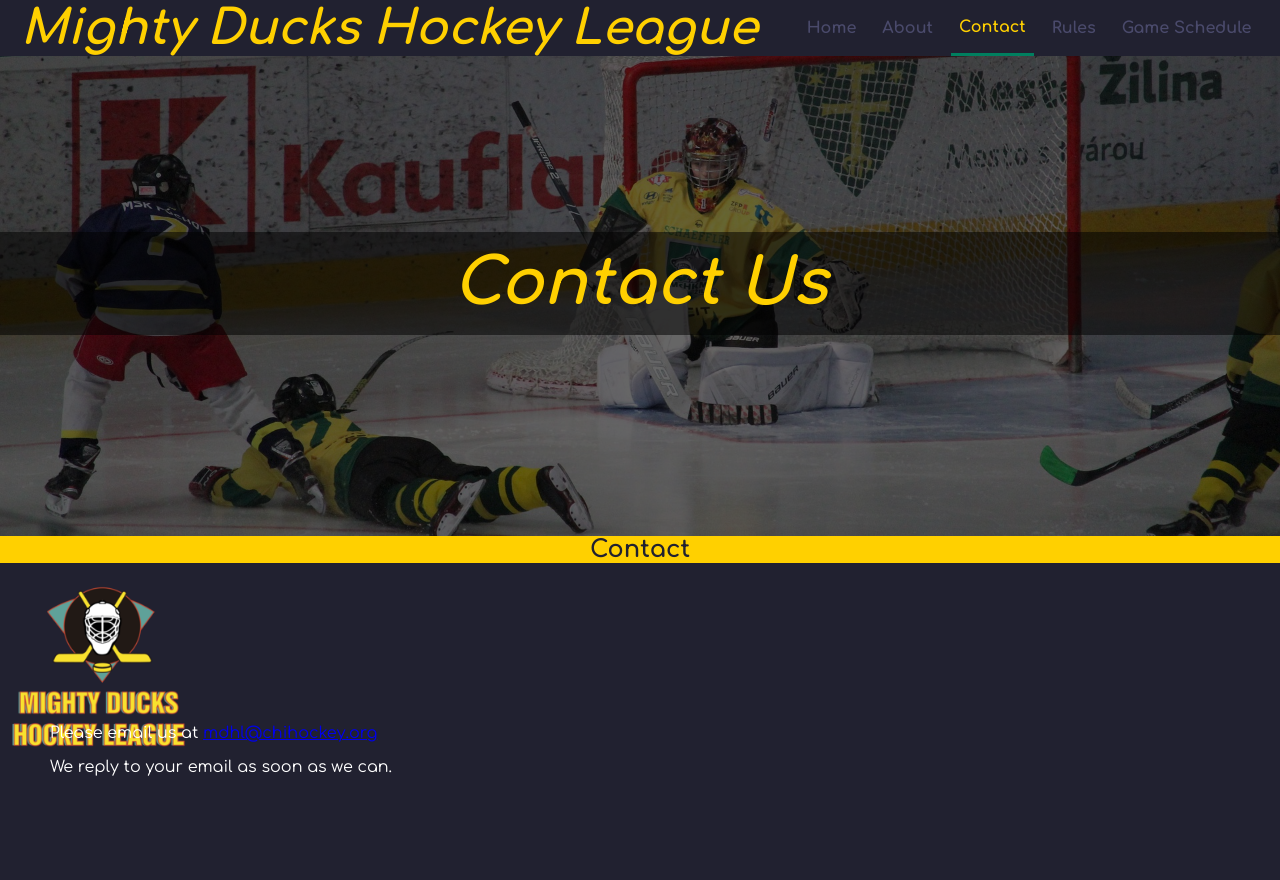
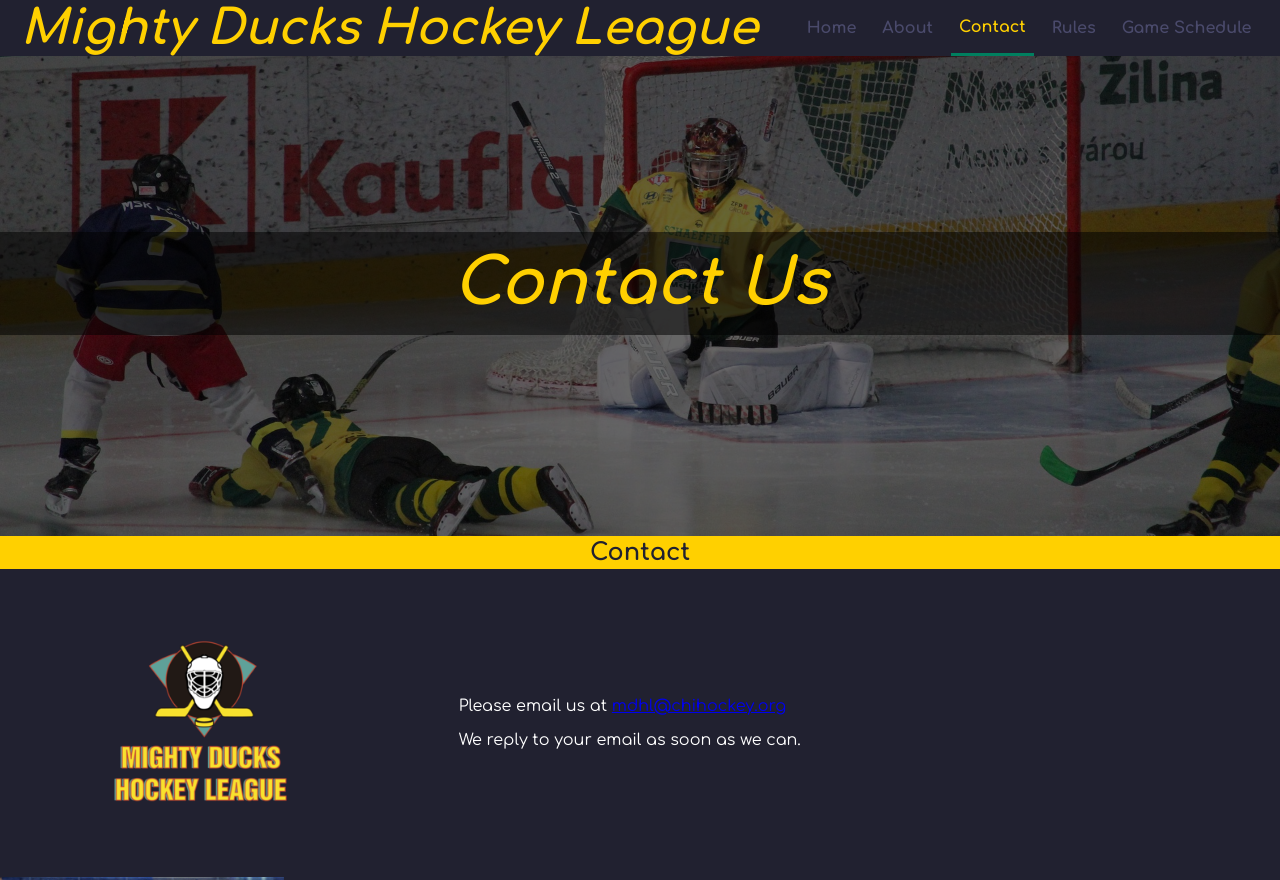
Before and after one commit to ArobioMatias/MDHL_AROBIO, a plain HTML site: page contact.html in a window 1280 px wide. Shown: the top 880 px of the page. Drawn offline with Linux system fonts and the light colour scheme.

Commit message:
organizando pagina de contacto con flex-box

```diff
--- a/assets/css/style.css
+++ b/assets/css/style.css
@@ -98,7 +98,7 @@ body {
 
 /* Index */
 
-.events-title {
+.secondary-title {
     text-align: center;
     font-weight: 700;
     font-size: 1.5rem;
@@ -139,14 +139,6 @@ body {
 
 /* About */
 
-.about-title {
-    text-align: center;
-    font-weight: bold;
-    font-size: 1.5rem;
-    background-color: #ffd000;
-    color: #212130;
-}
-
 .about-info {
     display: flex;
     flex-direction: column;
@@ -168,23 +160,13 @@ body {
 }
 
 /* Contact */
-.contact-title {
-    text-align: center;
-    font-weight: bold;
-    font-size: 1.5rem;
-    background-color: #ffd000;
-    color: #212130;
-}
 
 .contact-info {
-    display: inline-block;
-    position: relative;
-    top: -100px;
-    padding: 50px;
-}
-
-.contact-info p {
-    margin-bottom: 1rem;
+    display: flex;
+    flex-direction: column;
+    width: 65%;
+    gap: 1rem;
+    padding-left: 50px;
 }
 
 /*rules*/
--- a/contact.html
+++ b/contact.html
@@ -30,7 +30,9 @@
                 <h2 class="banner-title">Contact Us</h2>
             </div>
         </section>
-        <h2 class="contact-title">Contact</h2>
+        <section class="contact">
+            <h2 class="secondary-title">Contact</h2>
+            <div class="container">
                 <figure class="logo-container">
                     <img class="logo" src="./assets/images/Logo_Mighty_ducks-01.ico" alt="Logo de Mighty Ducks">
                 </figure>
@@ -38,6 +40,8 @@
                     <p>Please email us at <a href="mailto:mdhl@chihockey.org">mdhl@chihockey.org</a></p>
                     <p>We reply to your email as soon as we can.</p>
                 </div>
+            </div>
+        </section>
         <figure class="contact-img">
             <img src="./assets/images/hockey_3.jpg" alt="niños jugando hockey" height="200">
         </figure>
```
Also changed, not shown: about_MDHL.html (+1 -1 lines), index.html (+1 -1 lines). Lines whose indentation alone changed are shown as unchanged.
